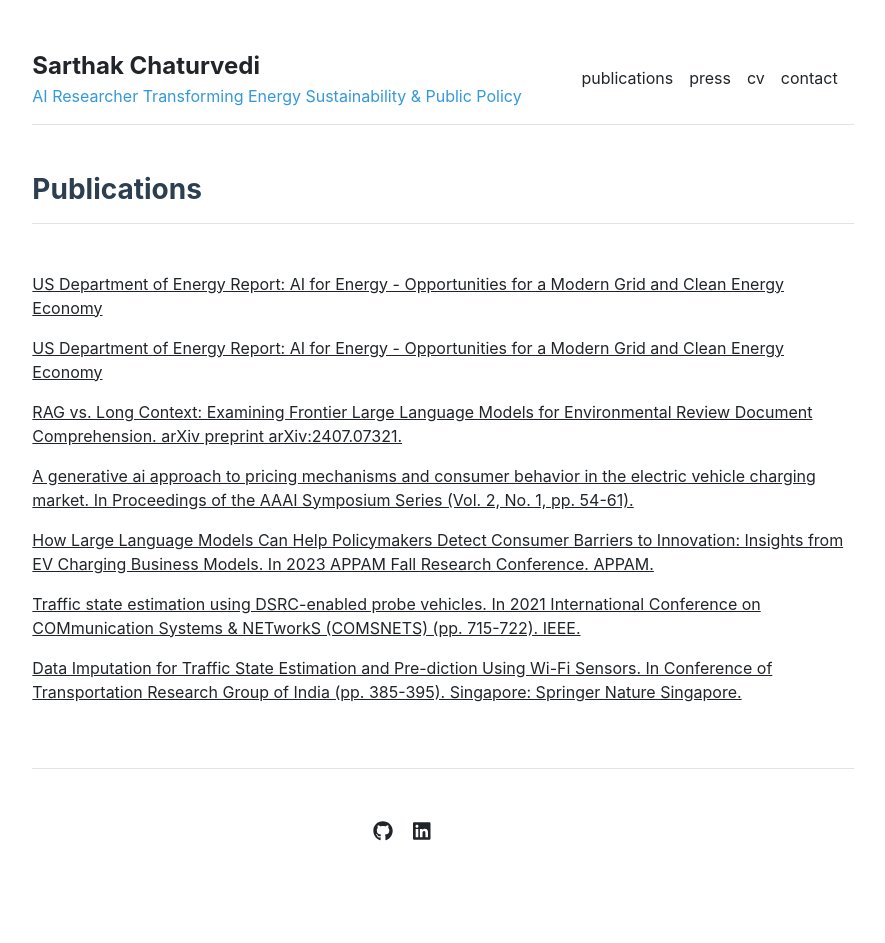
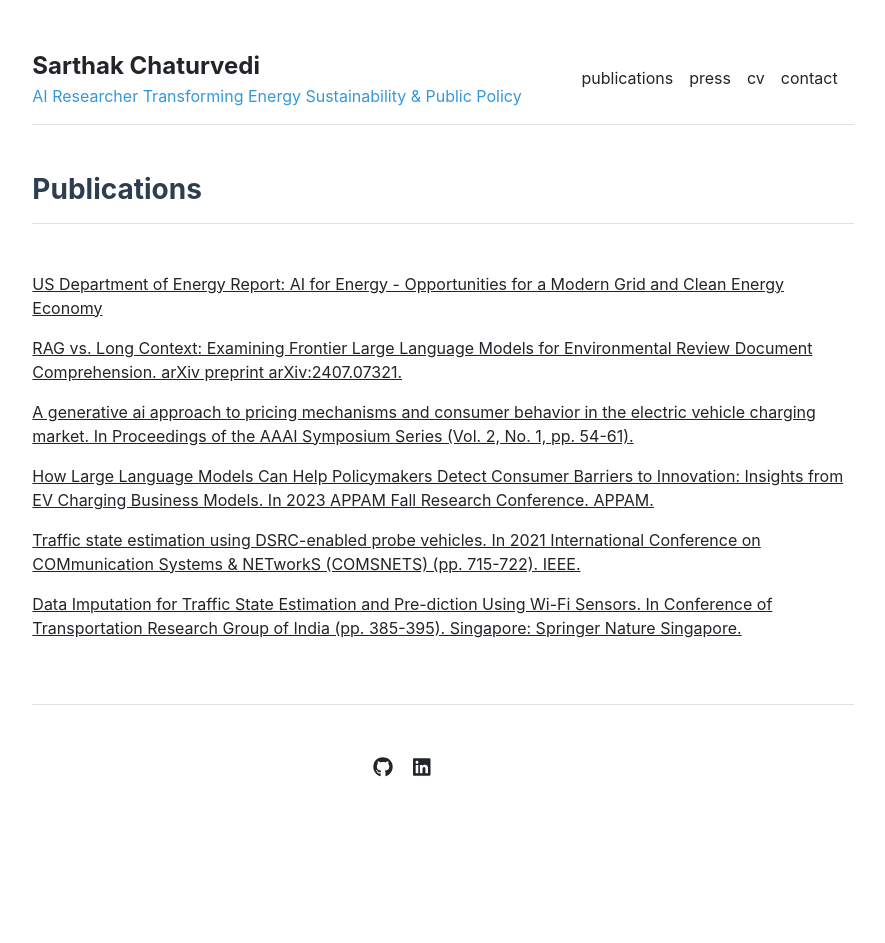
Before and after one commit to sarthakchat/sarthakchat.github.io, a Jekyll site: the page built from publications.md, in a window 1280 px wide. Shown: the whole page, without its empty margins (197-1082 px from the left). Built offline with Jekyll 4.4.1, drawn with Linux system fonts in a browser that asks for light colours; after the commit the page ends 900 px from its top, so only the background shows below that.

Commit message:
Update publications.yml

```diff
--- a/_data/publications.yml
+++ b/_data/publications.yml
@@ -5,9 +5,6 @@ featured:
 
 index:
 - {name: 'US Department of Energy Report: AI for Energy - Opportunities for a Modern Grid and Clean Energy Economy', url: 'https://www.energy.gov/sites/default/files/2024-04/AI%20EO%20Report%20Section%205.2g%28i%29_043024.pdf'}
-- {name: 'US Department of Energy Report: AI for Energy - Opportunities for a Modern Grid and Clean Energy Economy',
-  url: 'https://www.energy.gov/sites/default/files/2024-04/AI%20EO%20Report%20Section%205.2g%28i%29_043024.pdf',
-  description: 'A comprehensive report exploring the potential of AI in revolutionizing energy systems, focusing on grid modernization and clean energy advancements.'}
 - {name: 'RAG vs. Long Context: Examining Frontier Large Language Models for Environmental Review Document Comprehension. arXiv preprint arXiv:2407.07321.', url: 'https://arxiv.org/abs/2407.07321'}
 - {name: 'A generative ai approach to pricing mechanisms and consumer behavior in the electric vehicle charging market. In Proceedings of the AAAI Symposium Series (Vol. 2, No. 1, pp. 54-61).', url: 'https://ojs.aaai.org/index.php/AAAI-SS/article/view/27649'}
 - {name: 'How Large Language Models Can Help Policymakers Detect Consumer Barriers to Innovation: Insights from EV Charging Business Models. In 2023 APPAM Fall Research Conference. APPAM.', url: 'https://appam.confex.com/appam/2023/meetingapp.cgi/Paper/50198'}
```
